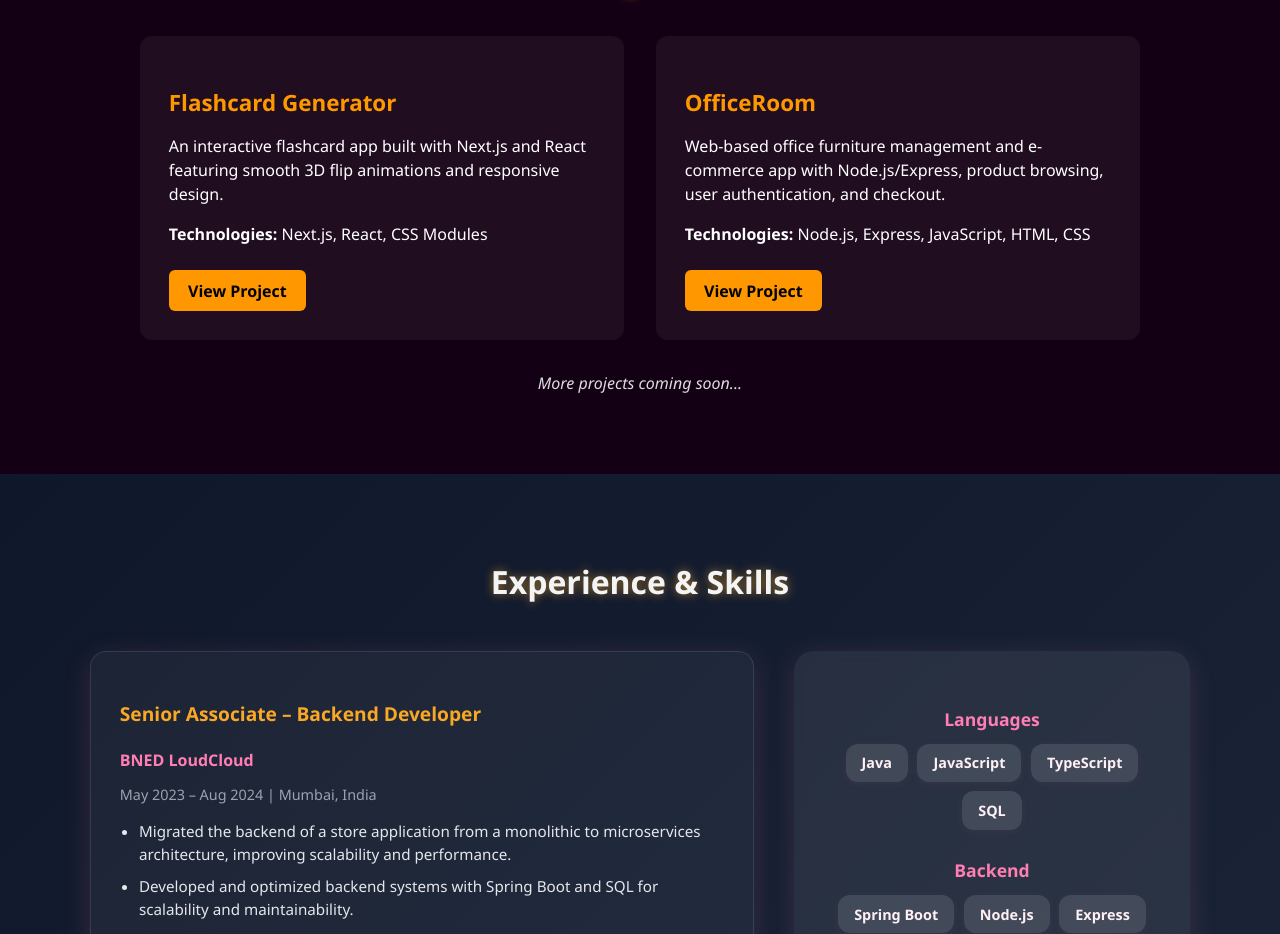
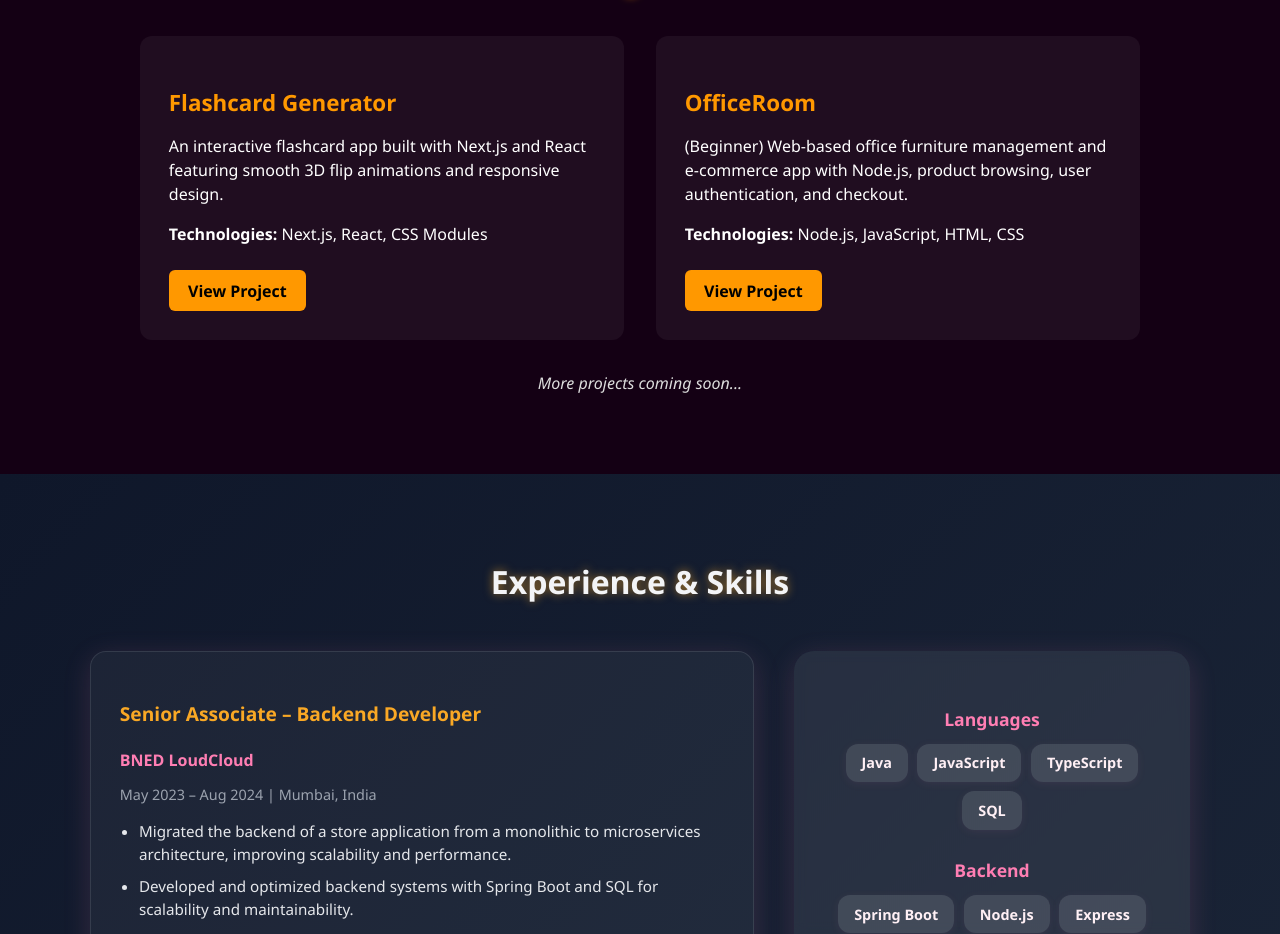
Before and after one commit to Akshansh97/my-portfolio, a React (Create React App) app: page / in a window 1280 px wide. Shown: the part 1540-2474 px from the top of the page. Built offline with nearby package versions, Linux system fonts and the light colour scheme.

Commit message:
added live demo link for flashcard-app project

```diff
--- a/src/App.js
+++ b/src/App.js
@@ -155,13 +155,13 @@ const Projects = () => {
       description:
         "An interactive flashcard app built with Next.js and React featuring smooth 3D flip animations and responsive design.",
       tech: "Next.js, React, CSS Modules",
-      link: "https://github.com/Akshansh97/Flashcard-App",
+      link: "https://the-flashcard-app.netlify.app/",
     },
     {
       name: "OfficeRoom",
       description:
-        "Web-based office furniture management and e-commerce app with Node.js/Express, product browsing, user authentication, and checkout.",
-      tech: "Node.js, Express, JavaScript, HTML, CSS",
+        "(Beginner) Web-based office furniture management and e-commerce app with Node.js, product browsing, user authentication, and checkout.",
+      tech: "Node.js, JavaScript, HTML, CSS",
       link: "https://github.com/Akshansh97/OfficeRoom",
     },
   ];
```
